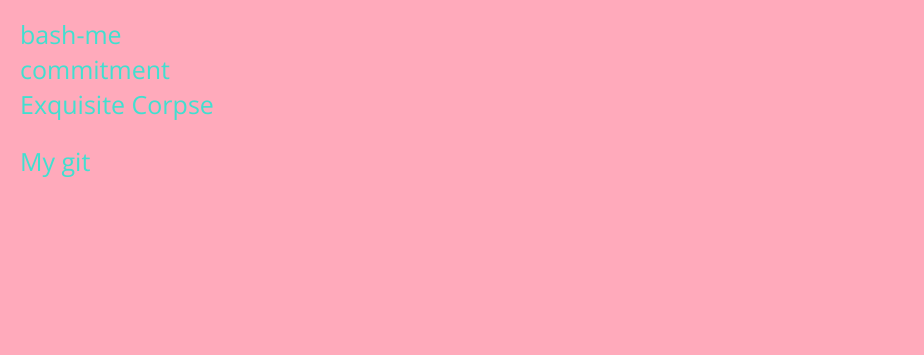
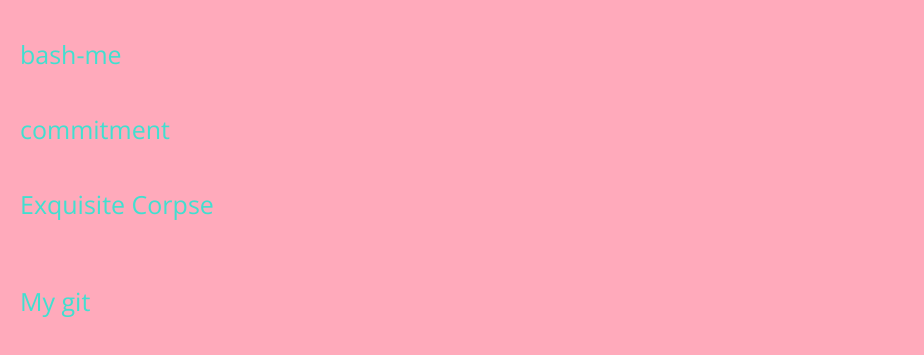
Before and after one commit to hyerinseok/CWD_sousvide, a website: page index.html in a window 1280 px wide. Shown: the part 147-502 px from the top of the page, without its empty margins (0-924 px from the left). Drawn offline with nearby package versions, Linux system fonts and the light colour scheme.

Commit message:
added custom stuff

```diff
--- a/scss/_base.scss
+++ b/scss/_base.scss
@@ -23,6 +23,7 @@ p {
 }
 
 a {
+	line-height: 75px;
 	font-size: 25px;
 	padding: 20px;
 	color: $linkcolor;
```
Also changed, not shown: index.html (+4 -0 lines), css/main.css.
